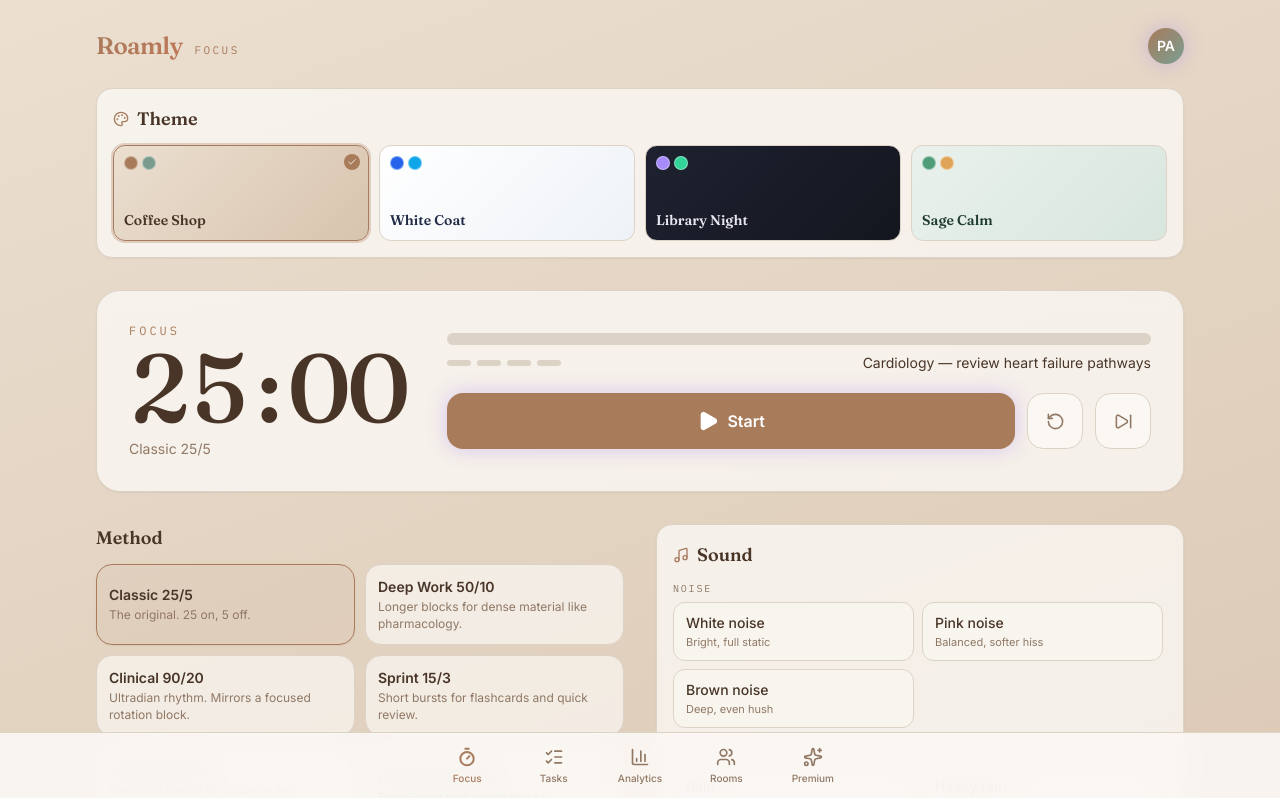
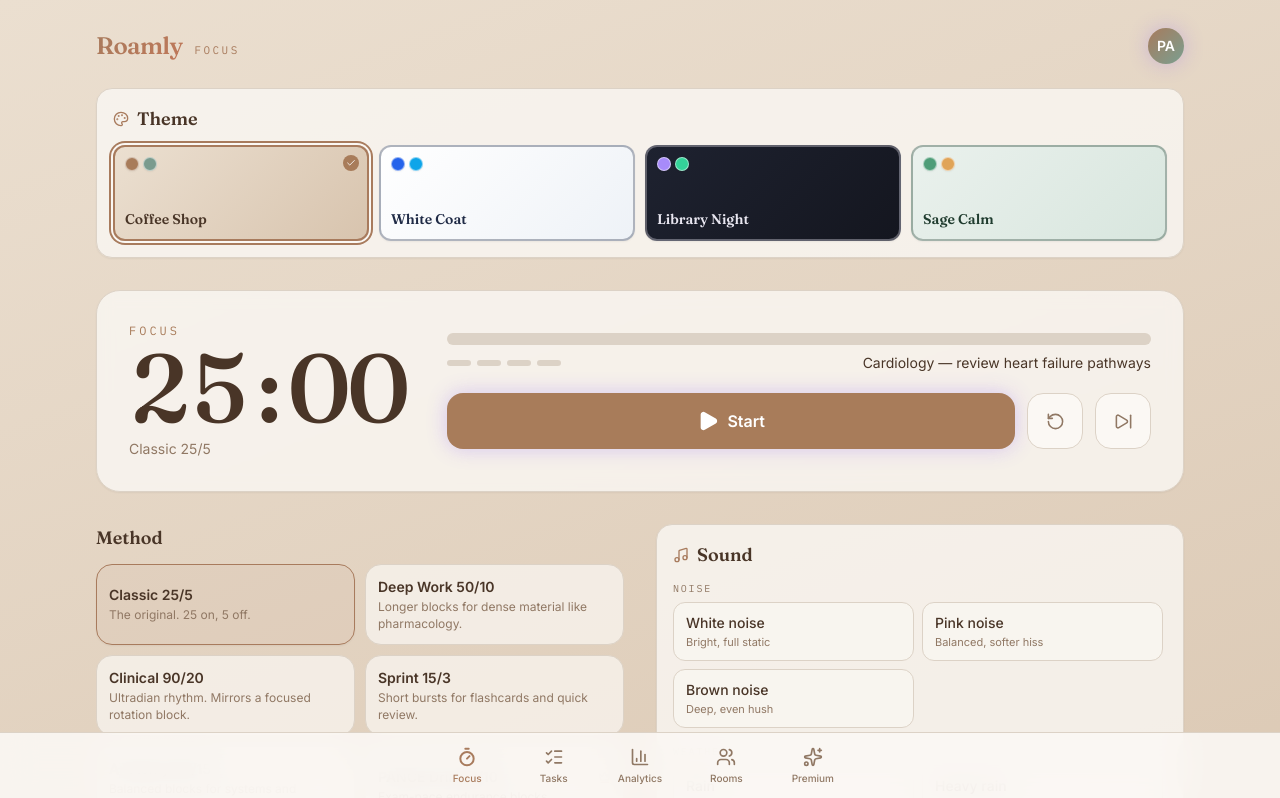
Before and after one commit to Sugar-Kane/Roamly, a React (Vite) app: page / in a window 1280 px wide. Shown: the top 798 px of the page. Built offline with nearby package versions, Linux system fonts and the light colour scheme.

Commit message:
Add files via upload

```diff
--- a/src/App.tsx
+++ b/src/App.tsx
@@ -278,11 +278,14 @@ function ThemePicker({ themeId, setThemeId }: any) {
           const nameColor = t.dark ? "#E8E6F0" : `hsl(${t.vars["--foreground"]})`;
           return (
             <button key={t.id} onClick={() => setThemeId(t.id)}
-              className={`relative flex h-24 flex-col justify-between overflow-hidden rounded-xl border p-2.5 text-left transition ${active ? "border-primary ring-2 ring-primary/30" : "border-border hover:border-primary/40"}`}
-              style={{ background: `linear-gradient(135deg, ${t.grad[0]}, ${t.grad[1]})` }}>
+              className={`relative flex h-24 flex-col justify-between overflow-hidden rounded-xl p-2.5 text-left shadow-sm transition ${active ? "ring-2 ring-primary ring-offset-2 ring-offset-card" : "hover:brightness-95"}`}
+              style={{
+                background: `linear-gradient(135deg, ${t.grad[0]}, ${t.grad[1]})`,
+                border: `2px solid ${active ? "hsl(var(--primary))" : `hsl(${t.vars["--foreground"]} / 0.35)`}`,
+              }}>
               <div className="flex gap-1">
-                <span className="h-3.5 w-3.5 rounded-full border border-white/40" style={{ background: t.ring }} />
-                <span className="h-3.5 w-3.5 rounded-full border border-white/40" style={{ background: t.rest }} />
+                <span className="h-3.5 w-3.5 rounded-full border border-white/50 shadow-sm" style={{ background: t.ring }} />
+                <span className="h-3.5 w-3.5 rounded-full border border-white/50 shadow-sm" style={{ background: t.rest }} />
               </div>
               <span className="font-display text-sm font-semibold" style={{ color: nameColor }}>{t.name}</span>
               {active && (
```
